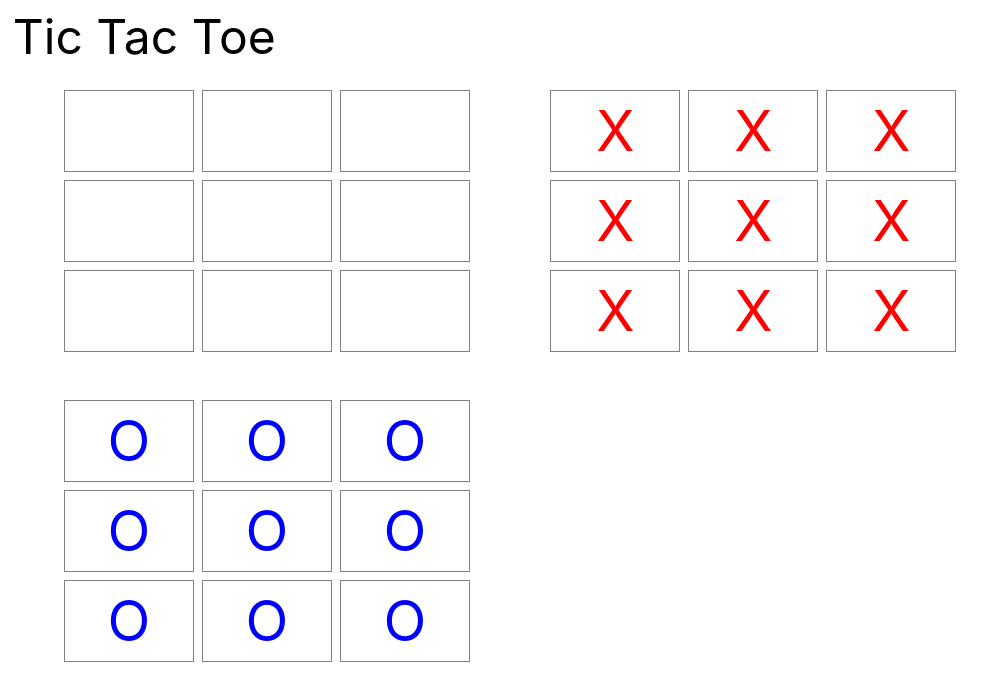
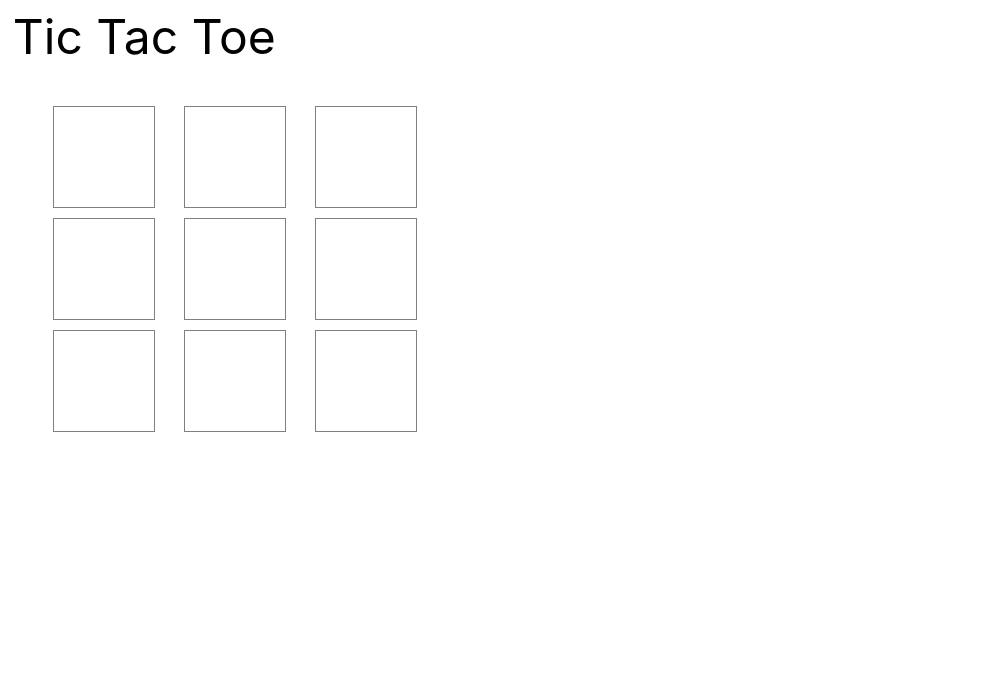
Before and after one commit to f0c1s/tic-tac-toe-in-react, a React (Create React App) app: page / in a window 1280 px wide. Shown: the top 680 px of the page, without its empty margins (0-1004 px from the left). Built offline with nearby package versions, Linux system fonts and the light colour scheme.

Commit message:
Working game, incomplete

```diff
--- a/src/features/cell/Cell.tsx
+++ b/src/features/cell/Cell.tsx
@@ -9,13 +9,14 @@ export enum CellRenderOptions {
 
 export interface CellProps {
     render: CellRenderOptions;
+    onEmptyCellClick: Function;
 }
 
-export default function Cell({render}: CellProps) {
+export default function Cell({render, onEmptyCellClick}: CellProps) {
     let toRender;
     switch (render) {
         case CellRenderOptions.empty:
-            toRender = <div className={"cell cell-empty"}>&nbsp;</div>;
+            toRender = <div className={"cell cell-empty"} onClick={() => onEmptyCellClick()}>&nbsp;</div>;
             break;
         case CellRenderOptions.X:
             toRender = <div className={"cell cell-X"}>X</div>;
--- a/src/features/cell/cell.css
+++ b/src/features/cell/cell.css
@@ -1,7 +1,7 @@
 .cell {
-    line-height: 10vh;
+    line-height: 100px;
     text-align: center;
-    font-size: 56px;
+    font-size: 72px;
     user-select: none;
     cursor: initial;
     width: inherit;
--- a/src/features/game/Game.tsx
+++ b/src/features/game/Game.tsx
@@ -1,12 +1,38 @@
-import React from "react";
+import React, {useState} from "react";
 import "./game.css";
 import Grid from "../grid/Grid";
 import {CellRenderOptions} from "../cell/Cell";
 
 export default function Game() {
+    const rows: number = 3;
+    const cols: number = 3;
+    const initialGridState = Array(rows).fill(0)
+        .map(_ => Array(cols).fill(0)
+            .map(_ => CellRenderOptions.empty)
+        );
+    const [gridState, setGridState] = useState(initialGridState);
+    const [turn, setTurn] = useState(CellRenderOptions.X);
+
+    function toggleTurn() {
+        if (turn === CellRenderOptions.X) {
+            setTurn(CellRenderOptions.O);
+        } else {
+            setTurn(CellRenderOptions.X);
+        }
+    }
+
+    function onEmptyCellClick(row: number, col: number) {
+        console.log(row, col, turn);
+        // generate new state
+        const newGridState = gridState.map((values, rowIndex) => values.map((value, colIndex) => {
+            return row === rowIndex && col === colIndex ? turn : value
+        }))
+        setGridState(newGridState)
+        // finally toggle turn
+        toggleTurn();
+    }
+
     return <div className={"game"}>
-        <Grid rows={3} cols={3} fillWith={CellRenderOptions.empty}/>
-        <Grid rows={3} cols={3} fillWith={CellRenderOptions.X}/>
-        <Grid rows={3} cols={3} fillWith={CellRenderOptions.O}/>
+        <Grid onEmptyCellClick={onEmptyCellClick} grid={gridState}/>
     </div>;
 }
--- a/src/features/game/game.css
+++ b/src/features/game/game.css
@@ -1,5 +1,5 @@
 .game {
     /*padding: 1vh 1vw;*/
     /*border: thin solid silver;*/
-    /*min-height: 30vw;*/
+    /*min-height: 30vh;*/
 }
--- a/src/features/grid/Grid.tsx
+++ b/src/features/grid/Grid.tsx
@@ -3,20 +3,17 @@ import "./grid.css";
 import Cell, {CellRenderOptions} from "../cell/Cell";
 
 interface GridProps {
-    rows: number;
-    cols: number;
-    fillWith: CellRenderOptions;
+    onEmptyCellClick: Function;
+    grid: any[]
 }
 
-export default function Grid({rows, cols, fillWith}: GridProps) {
-    const grid = Array(rows)
-        .fill(0)
-        .map((_, r) =>
-            Array(cols)
-                .fill(0)
-                .map((_, c) => {
-                        return <div className={"grid-cell"} key={`grid-cell-${r}-${c}`}>
-                            <Cell render={fillWith}/>
+export default function Grid({onEmptyCellClick, grid}: GridProps) {
+
+    const renderGrid = grid
+        .map((row, rowIndex) =>
+            row.map((fillWith: CellRenderOptions, colIndex: number) => {
+                        return <div className={"grid-cell"} key={`grid-cell-${rowIndex}-${colIndex}`}>
+                            <Cell render={fillWith} onEmptyCellClick={() => onEmptyCellClick(rowIndex, colIndex)}/>
                         </div>;
                     }
                 )
@@ -25,7 +22,7 @@ export default function Grid({rows, cols, fillWith}: GridProps) {
     return (
         <div className={"grid-container"}>
             <div className={"grid"}>
-                {grid}
+                {renderGrid}
             </div>
         </div>
     );
--- a/src/features/grid/grid.css
+++ b/src/features/grid/grid.css
@@ -1,18 +1,20 @@
 .grid-container {
     display: inline-block;
-    margin: 2vh 3vw;
+    margin: 30px;
+    /*background-color: navy;*/
 }
 
 .grid {
-    width: 30vw;
-    padding: 1vh 1vw;
+    min-width: 30vw;
+    padding: 10px;
     display: grid;
     grid-template-columns: 1fr 1fr 1fr;
-    grid-gap: 1vh;
+    grid-gap: 10px;
 }
 
 .grid-cell {
-    width: 10vw;
-    height: 10vh;
+    width: 100px;
+    height: 100px;
     border: thin solid grey;
+    /*background-color: white;*/
 }
```
